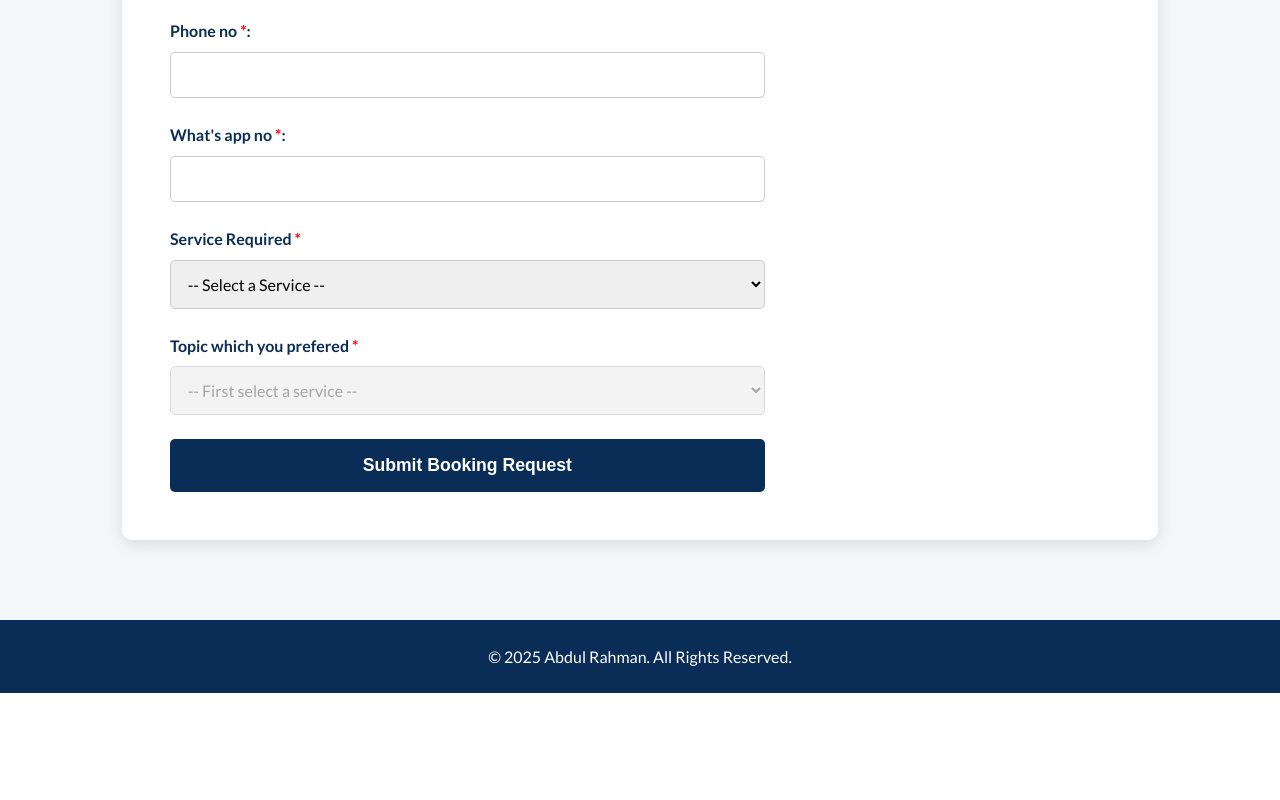
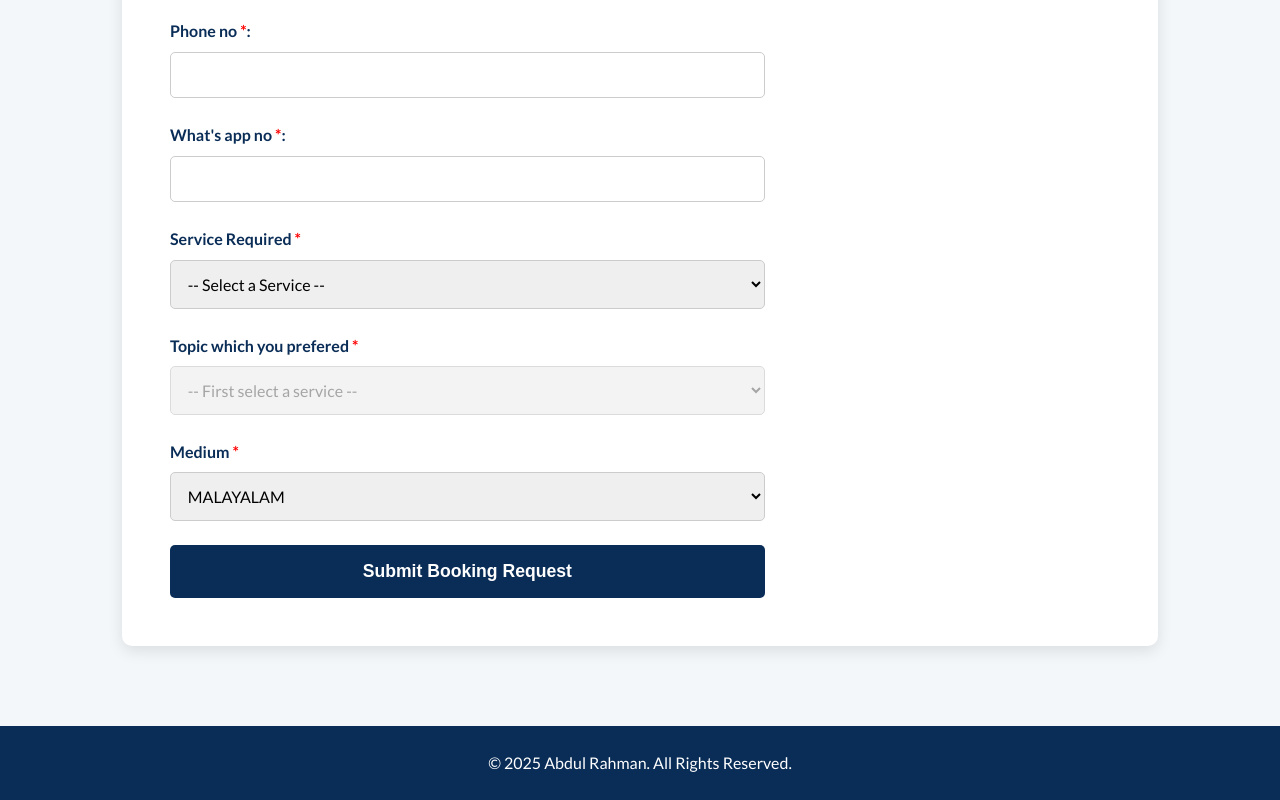
Before and after one commit to ShiyadChathoth/RAHMAN-RICH, a plain HTML site: page index.html in a window 1280 px wide. Shown: the part 3403-4203 px from the top of the page. Before the commit the page ends 4096 px from the top, so only its background shows below. Drawn offline with Linux system fonts and the light colour scheme.

Commit message:
Finally merge all changes and push fixes

```diff
--- a/index.html
+++ b/index.html
@@ -627,6 +627,12 @@
                                 <option value="" disabled selected>-- First select a service --</option>
                             </select>
                         </div>
+<div class="form-group">
+    <label for="medium">Medium<span class="required">*</span></label>
+    <select id="medium" name="medium" required>
+        <option value="malayalam" selected>MALAYALAM</option>
+    </select>
+</div>
                         <button type="submit" class="btn">Submit Booking Request</button>
                     </form>
                 </div>
```
